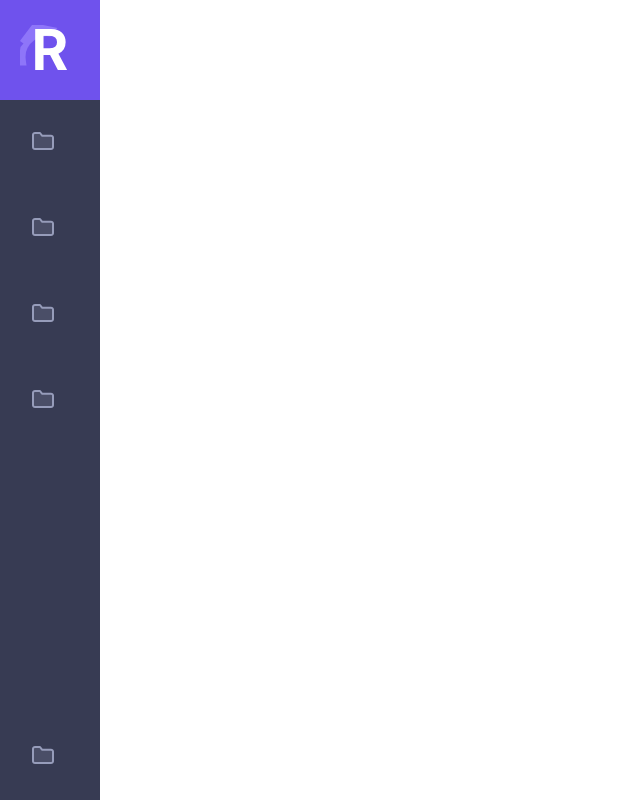
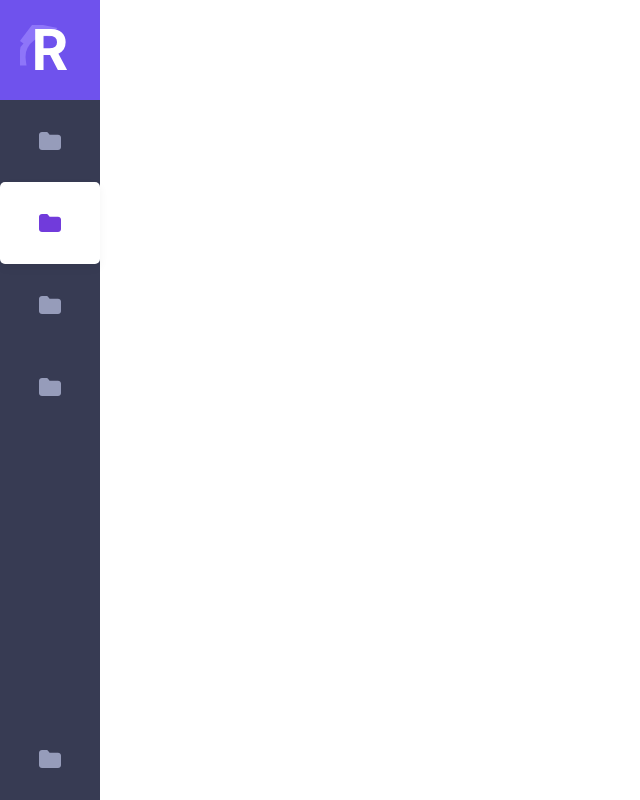
Before and after one commit to rnied137/CommerceAzureCoursesReact, a React (Create React App) app: page / in a window 1280 px wide. Shown: the whole page, without its empty margins (0-640 px from the left). Built offline with nearby package versions, Linux system fonts and the light colour scheme.

Commit message:
active link component

```diff
--- a/src/Components/MicroComponents/MenuItem.tsx
+++ b/src/Components/MicroComponents/MenuItem.tsx
@@ -1,23 +1,42 @@
 import styled from 'styled-components';
 
-const Item = styled.div`
-width: 100%;
+
+type ActiveItemProps = {
+    active?: Boolean;
+
+}
+
+const Item = styled.a<ActiveItemProps>`
 padding: 2em;
+display: flex;
+align-items: center;
+justify-content: center;
+background: ${props => props.active ? "#FFFFFF" : ""};
+box-shadow:  ${props => props.active ? "0px 4px 10px rgba(0, 0, 0, 0.05)" : ""};
+border-radius:  ${props => props.active ? "5px" : ""};
 
-&>a {
-    width: 100%;
-    display: block;
+
+&:active,
+&:hover {
+background: #FFFFFF;
+box-shadow:  0px 4px 10px rgba(0, 0, 0, 0.05);
+border-radius:  5px;
 }
+
 `;
 
-export const MenuItem = ({ icon = "", link = "", }) => {
+const SVG = styled.svg<ActiveItemProps>`
+fill: ${props => props.active ? "#713BDB" : "#969CBA"};
+stroke: ${props => props.active ? "#713BDB" : "#969CBA"};
+
+`;
+
+export const MenuItem = ({ icon = "", href = "http://www.interia.pl", active = false }) => {
     return (
-        <Item>
-            <a href="http://www.interia.pl">
-                <svg width="22" height="18" viewBox="0 0 22 18" fill="none" xmlns="http://www.w3.org/2000/svg">
-                    <path d="M21 15.2222C21 15.6937 20.7893 16.1459 20.4142 16.4793C20.0391 16.8127 19.5304 17 19 17H3C2.46957 17 1.96086 16.8127 1.58579 16.4793C1.21071 16.1459 1 15.6937 1 15.2222V2.77778C1 2.30628 1.21071 1.8541 1.58579 1.5207C1.96086 1.1873 2.46957 1 3 1H8L10 3.66667H19C19.5304 3.66667 20.0391 3.85397 20.4142 4.18737C20.7893 4.52076 21 4.97295 21 5.44444V15.2222Z" fill="#969CBA" fill-opacity="0.2" stroke="#969CBA" stroke-width="2" stroke-linecap="round" stroke-linejoin="round" />
-                </svg>
-            </a>
+        <Item href={href} active={active}>
+            <SVG active={active} width="22" height="18" viewBox="0 0 22 18" fill="none" xmlns="http://www.w3.org/2000/svg">
+                <path d="M21 15.2222C21 15.6937 20.7893 16.1459 20.4142 16.4793C20.0391 16.8127 19.5304 17 19 17H3C2.46957 17 1.96086 16.8127 1.58579 16.4793C1.21071 16.1459 1 15.6937 1 15.2222V2.77778C1 2.30628 1.21071 1.8541 1.58579 1.5207C1.96086 1.1873 2.46957 1 3 1H8L10 3.66667H19C19.5304 3.66667 20.0391 3.85397 20.4142 4.18737C20.7893 4.52076 21 4.97295 21 5.44444V15.2222Z" stroke-width="2" stroke-linecap="round" stroke-linejoin="round" />
+            </SVG>
         </Item>
     )
 }
--- a/src/Components/Sidebar.tsx
+++ b/src/Components/Sidebar.tsx
@@ -22,8 +22,8 @@ export const Sidebar = () => {
             <MenuDivider>
                 <div>
                     <MenuItem />
-                    <MenuItem />
-                    <MenuItem />
+                    <MenuItem active={true} />
+                    <MenuItem active={false} />
                     <MenuItem />
                 </div>
                 <div>
```
Also changed, not shown: src/SVG/Options.svg (added).
